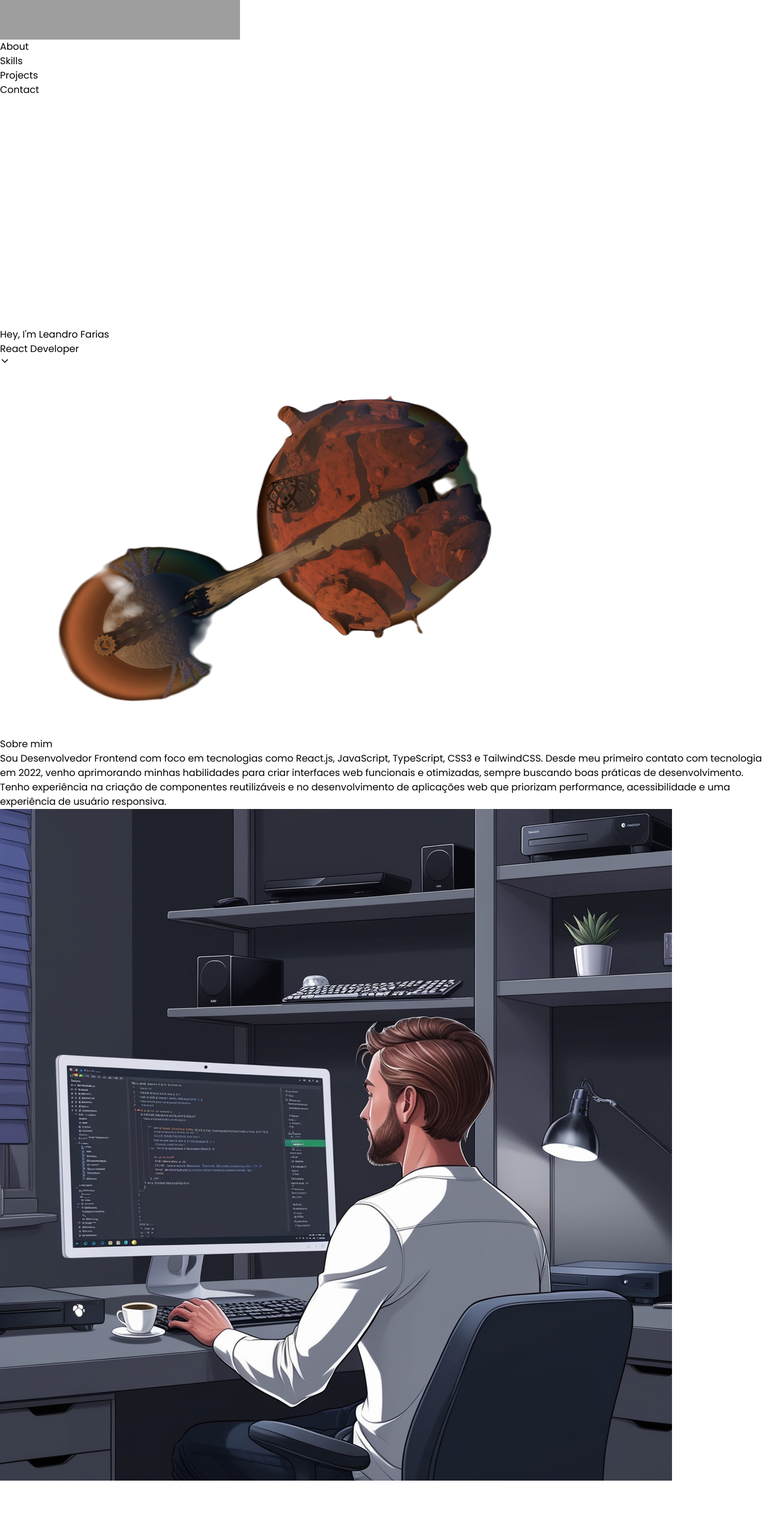
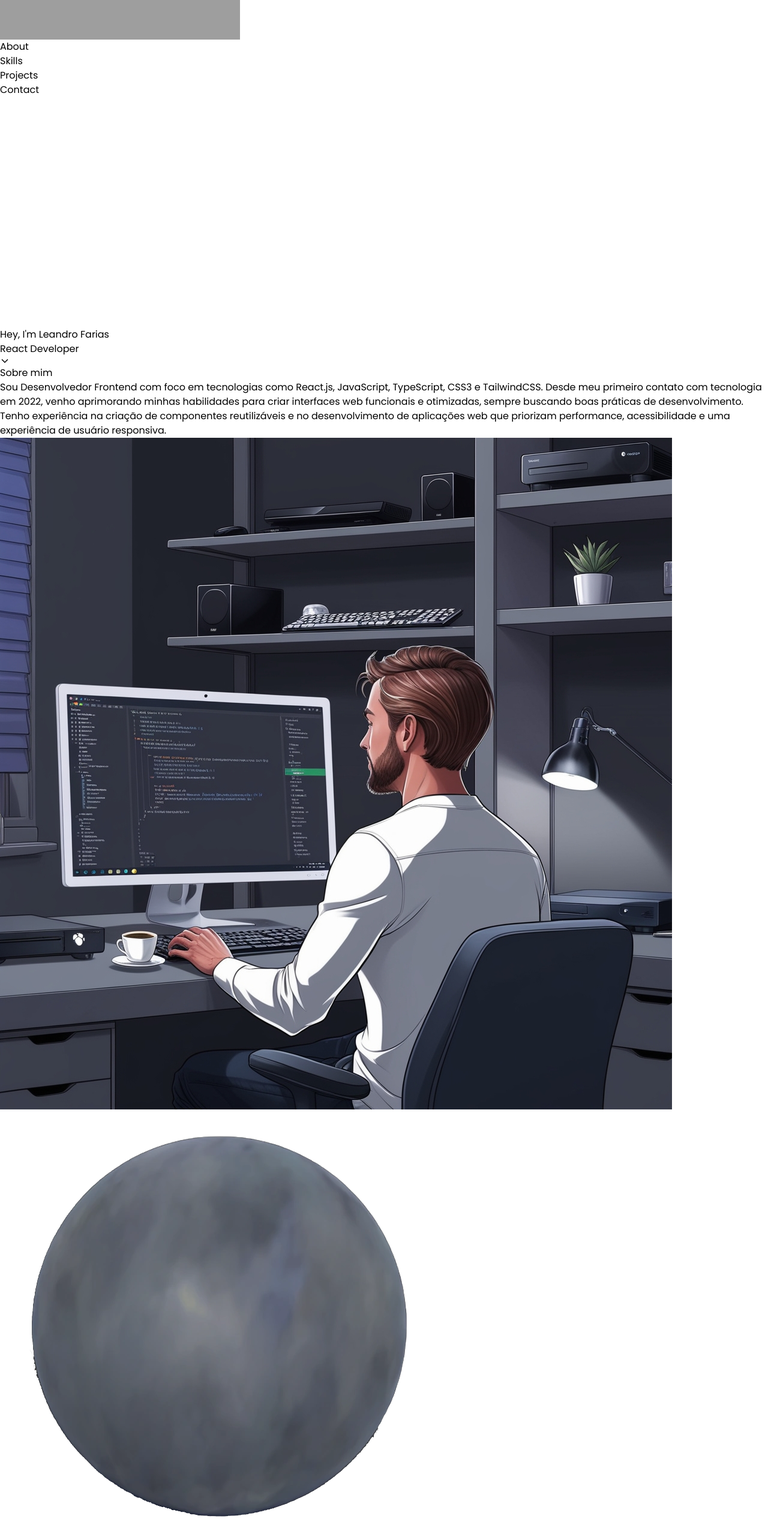
Before and after one commit to Leandro-MFarias/portfolio2.0, a React (Vite) app: page / in a window 1280 px wide. Shown: the part 234-2797 px from the top of the page at 60% size. Before the commit the page ends 2703 px from the top, so only its background shows below. Built offline with nearby package versions, Linux system fonts and the light colour scheme; grey boxes are pictures that could not be loaded; a web font is replaced by a local one.

Commit message:
edit image ia

```diff
--- a/src/components/About/index.tsx
+++ b/src/components/About/index.tsx
@@ -1,11 +1,10 @@
 import room from "../../assets/about-ia.jpg";
-import planet from "../../assets/gemeos-planet.png";
+import planet from "../../assets/quantum-moon.png";
 
 
 export function About() {
   return (
     <section id="about" className="h-[80vh] relative pb-10">
-      <img src={planet} alt="" className="w-60 absolute bottom-20 left-40 brightness-50"/>
 
       <div className="flex items-center justify-center space-x-8">
         <div className="space-y-10">
@@ -24,9 +23,11 @@ export function About() {
         <img
           src={room}
           alt="Image a man on Computer"
-          className="w-[540px] rounded-xl"
+          className="w-[560px] rounded-tr-[40%] rounded-bl-[40%]"
         />
       </div>
+
+      <img src={planet} alt="" className="w-44 absolute -top-20 left-[760px] brightness-50"/>
     </section>
   );
 }
```
